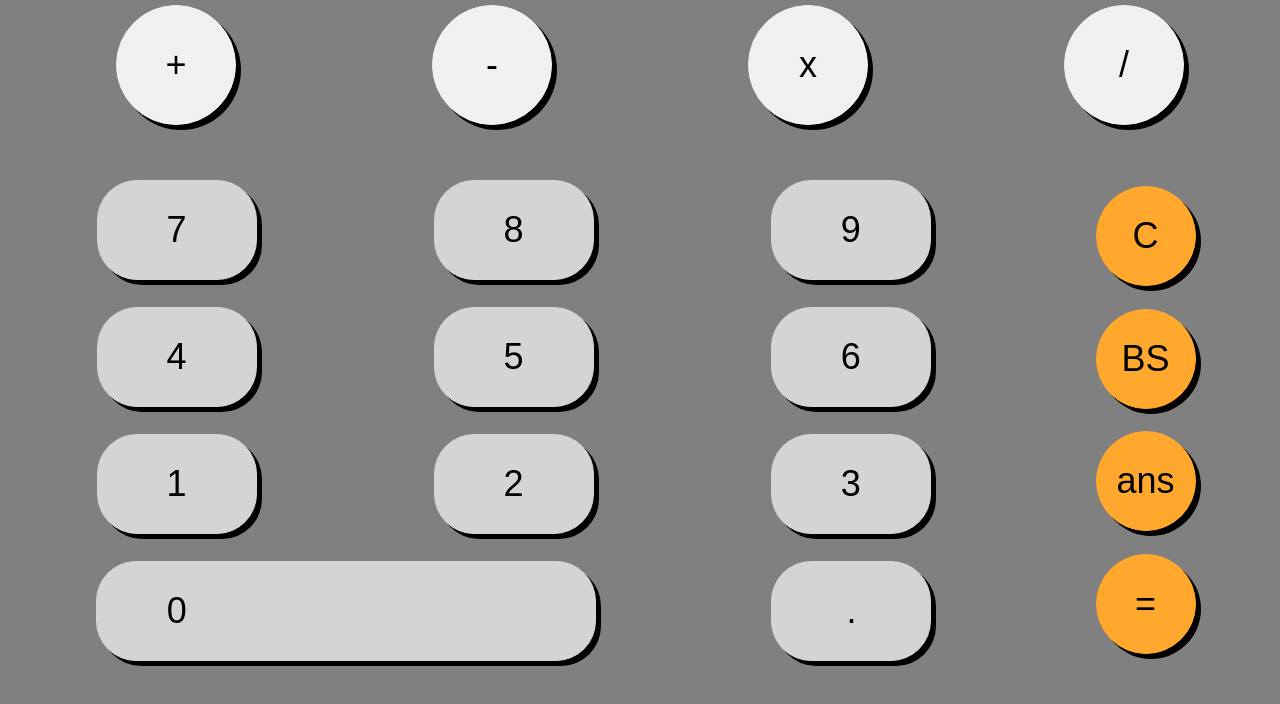
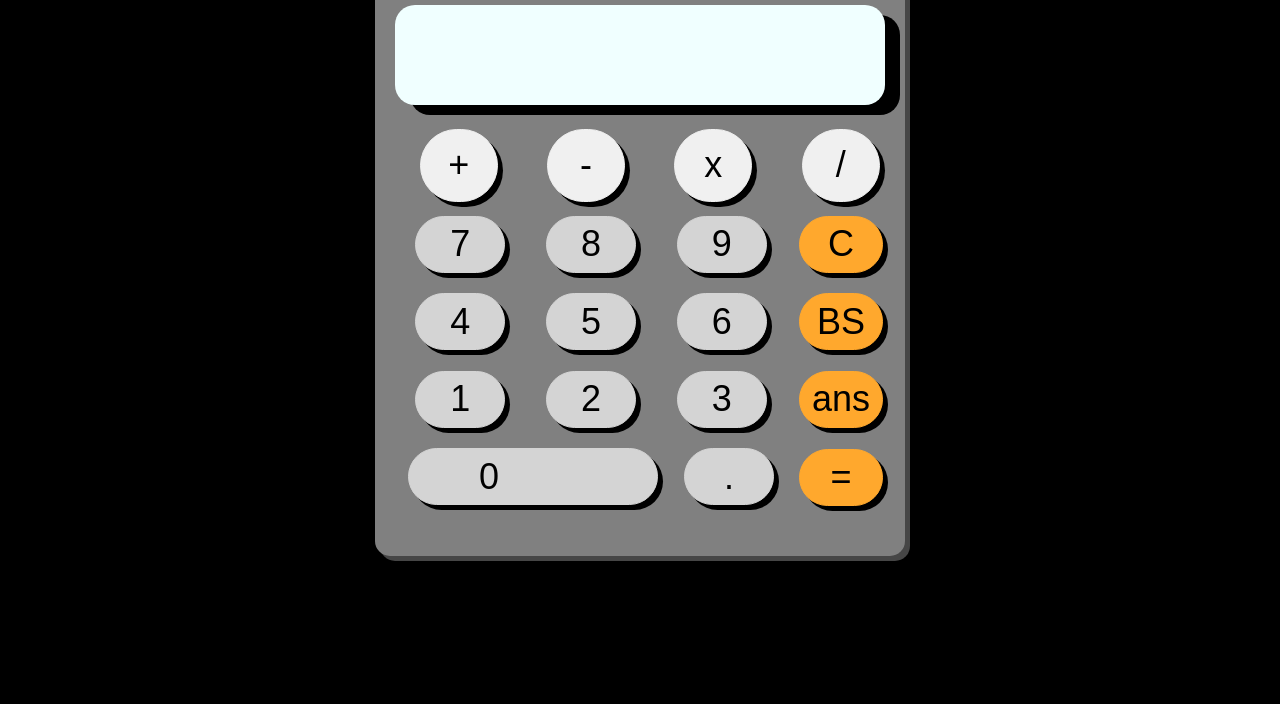
Before and after one commit to TylerBestRepo/Calculator-TOP, a plain HTML site: page index.html in a window 1280 px wide. Shown: the part 212-916 px from the top of the page. Before the commit the page ends 890 px from the top, so only its background shows below. Drawn offline with Linux system fonts and the light colour scheme.

Commit message:
Made the design much nicer and probably more compatible for smaller screens or resizing the window .

```diff
--- a/index.html
+++ b/index.html
@@ -8,6 +8,8 @@
     <link rel="stylesheet" href="styles.css">
 </head>
 <body>
+    <div id="everythingWrapper">
+        <div id="calculator">
             <div class="header">
                 <div id="textHeader">Welcome to a great Calculator!</div>
             </div>
@@ -40,11 +42,17 @@
                     <div id="rightSideBtns">
                         <button id="clear" class="funcBtn">C</button>
                         <button id="backspace" class="funcBtn">BS</button>
-
                         <button id="ans" class="funcBtn">ans</button>
                         <button id="equals" class="funcBtn">=</button>
                     </div>
                 </div>
+            </div>
+        </div>
+
+
+    </div>
+
+
 
 
 
--- a/styles.css
+++ b/styles.css
@@ -1,25 +1,55 @@
+.header {
+    margin-top: 15px;
+    display: flex;
+}
+
+body {
+    background-color: rgb(0, 0, 0);
+}
+
+#everythingWrapper {
+    height: 900px;
+    display: flex;
+    flex-direction: column;
+    align-items: center;
+    justify-content: center;
+}
+
+#calculator {
+    background-color: rgb(128, 128, 128);
+    box-shadow: 5px 5px rgb(70, 70, 70);
+
+    border-radius: 15px;
+    padding: 0px 20px;
+    width: 32%;
+    min-height: 620px;
+    min-width: 490px;
+}
+
 .header {
     display: flex;
+    justify-content: center;
 }
 
 #textHeader {
     font-size: 30px;
     font-weight: bold;
-    margin-left: 80px;
+    margin-left: 0px;
 }
 
 .digitField {
-    margin-top: 30px;
-    margin-bottom: 30px;
+    margin-top: 20px;
+    margin-bottom: 20px;
     display: flex;
     width: 100%;
+    height: auto;
     display: flex;
     justify-content: flex-end;
+
 }
 #numberOutput {
-    margin-right: 60px;
     height: 100px;
-    width: 88%;
+    width: 100%;
     background-color: azure;
     box-shadow: 15px 10px rgb(0, 0, 0);
     border-radius: 20px;
@@ -29,23 +59,19 @@
     align-items: center;
 }
 
-
-
-body {
-    background-color: rgb(128, 128, 128);
-}
-
 .functionDiv {
     display: flex;
-    height: 150px;
+    height: 13%;
+    margin-left: 0px;
+    width: 106%;
     justify-content: space-around;
     align-items: center;
+    margin-bottom: 10px;
 }
 
 .functionButton {
-    width: 120px;
-    height: 120px;
-    margin-left: 20px;
+    width: 15%;
+    height: 90%;
     border-radius: 60px;
     background-color: rgb(240, 240, 240);
     border: 1px solid rgb(240, 240, 240);
@@ -54,18 +80,23 @@ body {
     transition: 0.25s;
 }
 
+.functionDiv #divide {
+    margin-right: 10px;
+}
+
 .functionButton:hover {
     transform: scale(1.35);
     transition: 0.25s;
     font-size: 48px;
 }
 #buttonsAndOthers {
-    margin-top: 30px;
+    margin-top: 5px;
     display: flex;
+    height: 300px;
 }
 #numberButtons {
     display: flex;
-    height:500px;
+    height:auto;
     width: 80%;
     justify-content: space-around;
     flex-wrap: wrap;
@@ -74,9 +105,9 @@ body {
 #rightSideBtns {
     display: flex;
     flex-direction: column;
-    justify-content: space-around;
+    justify-content: space-between;
     align-items:center;
-    height:500px;
+    height:100%;
     width: 20%;
 }
 
@@ -96,9 +127,8 @@ body {
   }
 
 .numBtn {
-    margin-top: 10px;
-    width: 160px;
-    height: 100px;
+    width: 23%;
+    height: 19%;
     background-color: rgb(212, 212, 212);
     font-size: 36px;
     border: 1px solid rgb(212, 212, 212);
@@ -108,10 +138,11 @@ body {
     flex-shrink: 1;
 }
 
+
 .funcBtn {
-    margin-top: 10px;
-    width: 100px;
-    height: 100px;
+    margin-left: 10px;
+    width: 85%;
+    height: 19%;
     background-color: rgb(255, 168, 45);
     font-size: 36px;
     border: 1px solid rgb(255, 168, 45);
@@ -126,7 +157,7 @@ body {
 }
 
 #zero {
-    width: 500px;
+    width: 250px;
     padding-left:70px;
     text-align: left;
     flex-shrink: 2;
```
Lines whose indentation alone changed are shown as unchanged.
